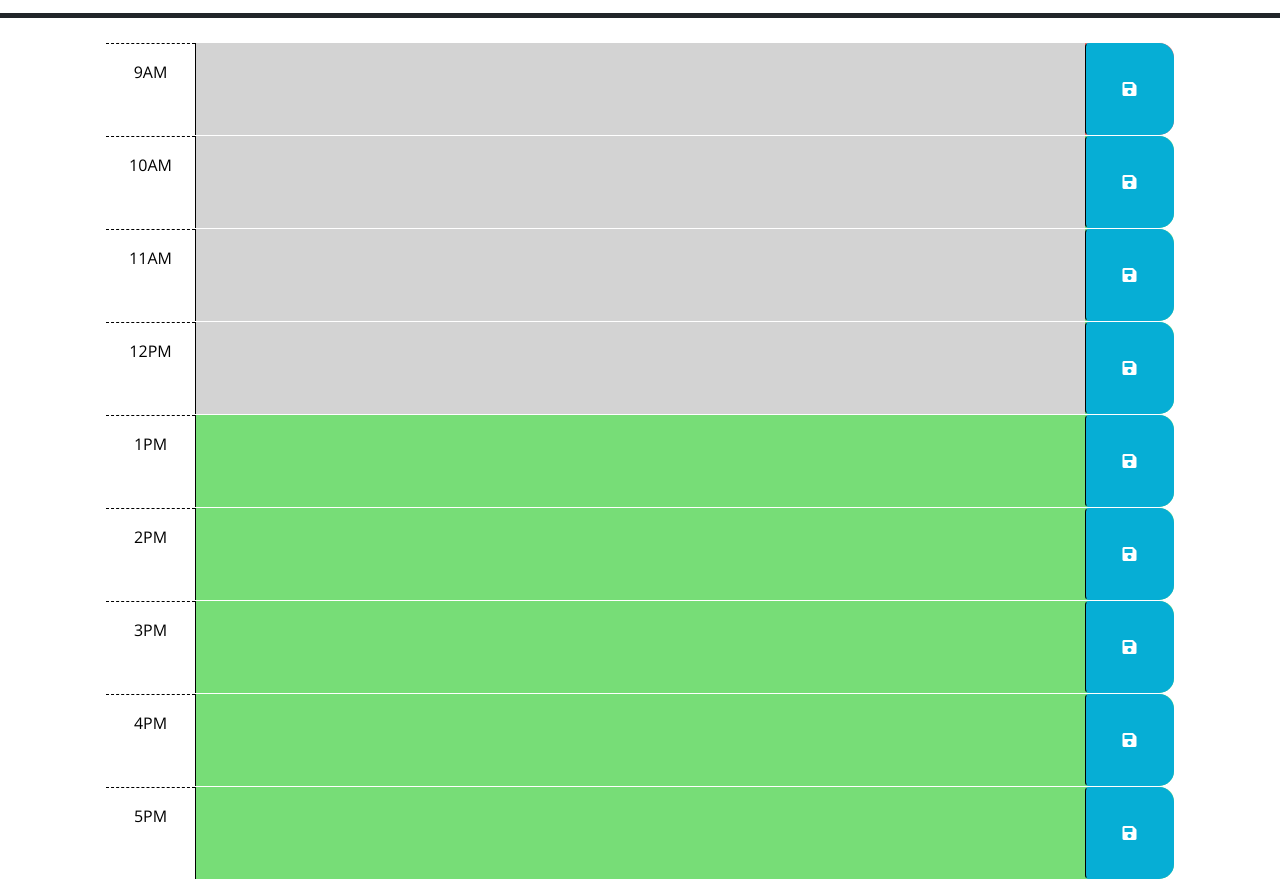
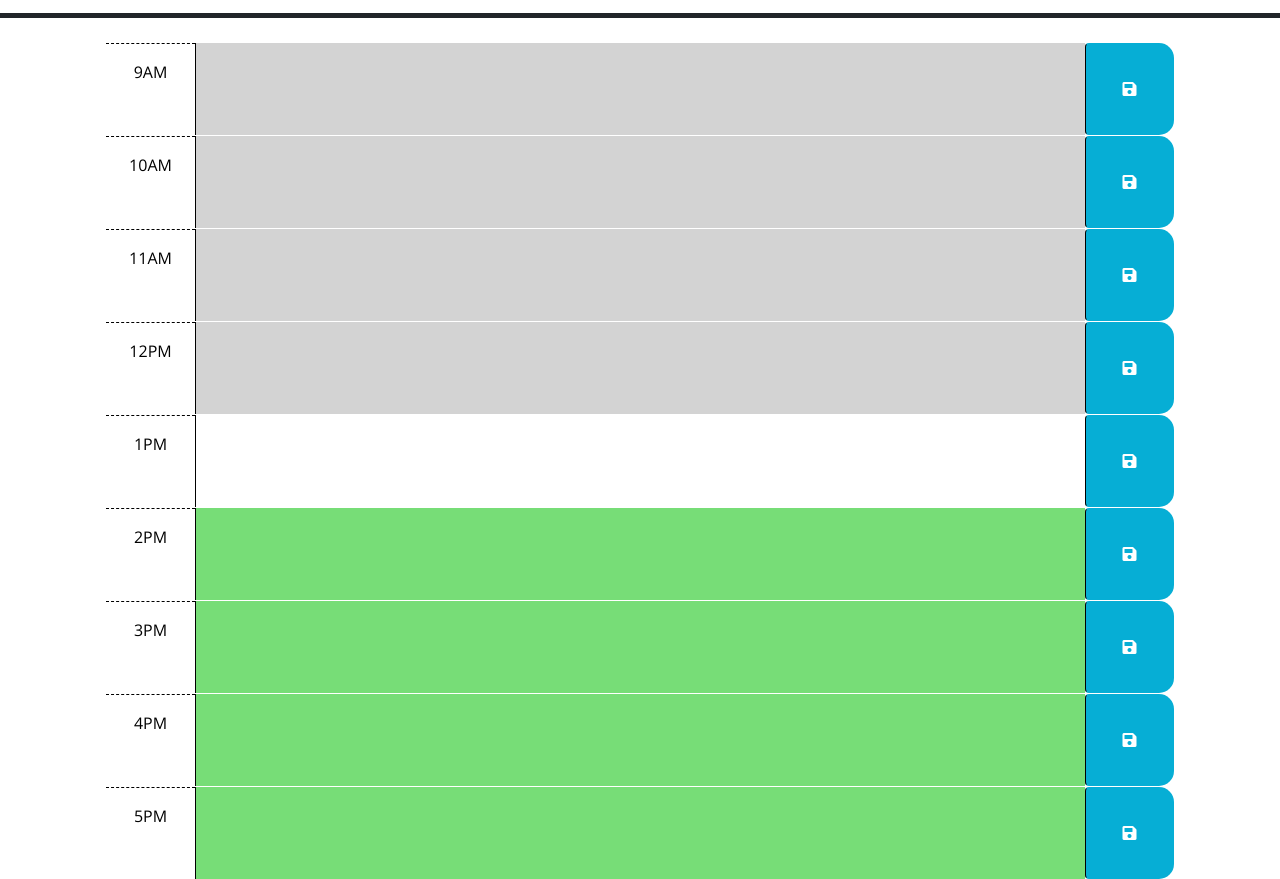
Before and after one commit to ajaycshan/calendar-schedule-application, a plain HTML site: page index.html in a window 1280 px wide. Shown: the part 260-1139 px from the top of the page. Drawn offline with nearby package versions, Linux system fonts and the light colour scheme.

Commit message:
Remove default timeblock colours

```diff
--- a/index.html
+++ b/index.html
@@ -46,7 +46,7 @@
         <!-- TODO: JS will need to add/remove div class from each div element by comparing the hour in the id to the current-hour (Use DayJS) -->
 
 
-      <div id="hour-9" class="row time-block present">
+      <div id="hour-9" class="row time-block">
         <div class="col-2 col-md-1 hour text-center py-3">9AM</div>
         <textarea class="col-8 col-md-10 description" rows="3" data-hour = "9"> </textarea>
         <button class="btn saveBtn col-2 col-md-1" aria-label="save">
@@ -55,7 +55,7 @@
       </div>
 
 
-      <div id="hour-10" class="row time-block future">
+      <div id="hour-10" class="row time-block">
         <div class="col-2 col-md-1 hour text-center py-3">10AM</div>
         <textarea class="col-8 col-md-10 description" rows="3" data-hour = "10"> </textarea>
         <button class="btn saveBtn col-2 col-md-1" aria-label="save">
@@ -64,7 +64,7 @@
       </div>
 
 
-      <div id="hour-11" class="row time-block future">
+      <div id="hour-11" class="row time-block">
         <div class="col-2 col-md-1 hour text-center py-3">11AM</div>
         <textarea class="col-8 col-md-10 description" rows="3" data-hour = "11"> </textarea>
         <button class="btn saveBtn col-2 col-md-1" aria-label="save">
@@ -72,7 +72,7 @@
         </button>
       </div>
 
-      <div id="hour-12" class="row time-block future">
+      <div id="hour-12" class="row time-block">
         <div class="col-2 col-md-1 hour text-center py-3">12PM</div>
         <textarea class="col-8 col-md-10 description" rows="3" data-hour = "12"> </textarea>
         <button class="btn saveBtn col-2 col-md-1" aria-label="save">
@@ -80,7 +80,7 @@
         </button>
       </div>
 
-      <div id="hour-13" class="row time-block future">
+      <div id="hour-13" class="row time-block">
         <div class="col-2 col-md-1 hour text-center py-3">1PM</div>
         <textarea class="col-8 col-md-10 description" rows="3"  data-hour = "13"> </textarea>
         <button class="btn saveBtn col-2 col-md-1" aria-label="save">
@@ -88,7 +88,7 @@
         </button>
       </div>
 
-      <div id="hour-14" class="row time-block future">
+      <div id="hour-14" class="row time-block">
         <div class="col-2 col-md-1 hour text-center py-3">2PM</div>
         <textarea class="col-8 col-md-10 description" rows="3"  data-hour = "14"> </textarea>
         <button class="btn saveBtn col-2 col-md-1" aria-label="save">
@@ -96,7 +96,7 @@
         </button>
       </div>
 
-      <div id="hour-15" class="row time-block future">
+      <div id="hour-15" class="row time-block">
         <div class="col-2 col-md-1 hour text-center py-3">3PM</div>
         <textarea class="col-8 col-md-10 description" rows="3"  data-hour = "15"> </textarea>
         <button class="btn saveBtn col-2 col-md-1" aria-label="save">
@@ -104,7 +104,7 @@
         </button>
       </div>
 
-      <div id="hour-16" class="row time-block future">
+      <div id="hour-16" class="row time-block">
         <div class="col-2 col-md-1 hour text-center py-3">4PM</div>
         <textarea class="col-8 col-md-10 description" rows="3"  data-hour = "16"> </textarea>
         <button class="btn saveBtn col-2 col-md-1" aria-label="save">
@@ -112,7 +112,7 @@
         </button>
       </div>
 
-      <div id="hour-17" class="row time-block future">
+      <div id="hour-17" class="row time-block">
         <div class="col-2 col-md-1 hour text-center py-3">5PM</div>
         <textarea class="col-8 col-md-10 description" rows="3"  data-hour = "17"> </textarea>
         <button class="btn saveBtn col-2 col-md-1" aria-label="save">
```
